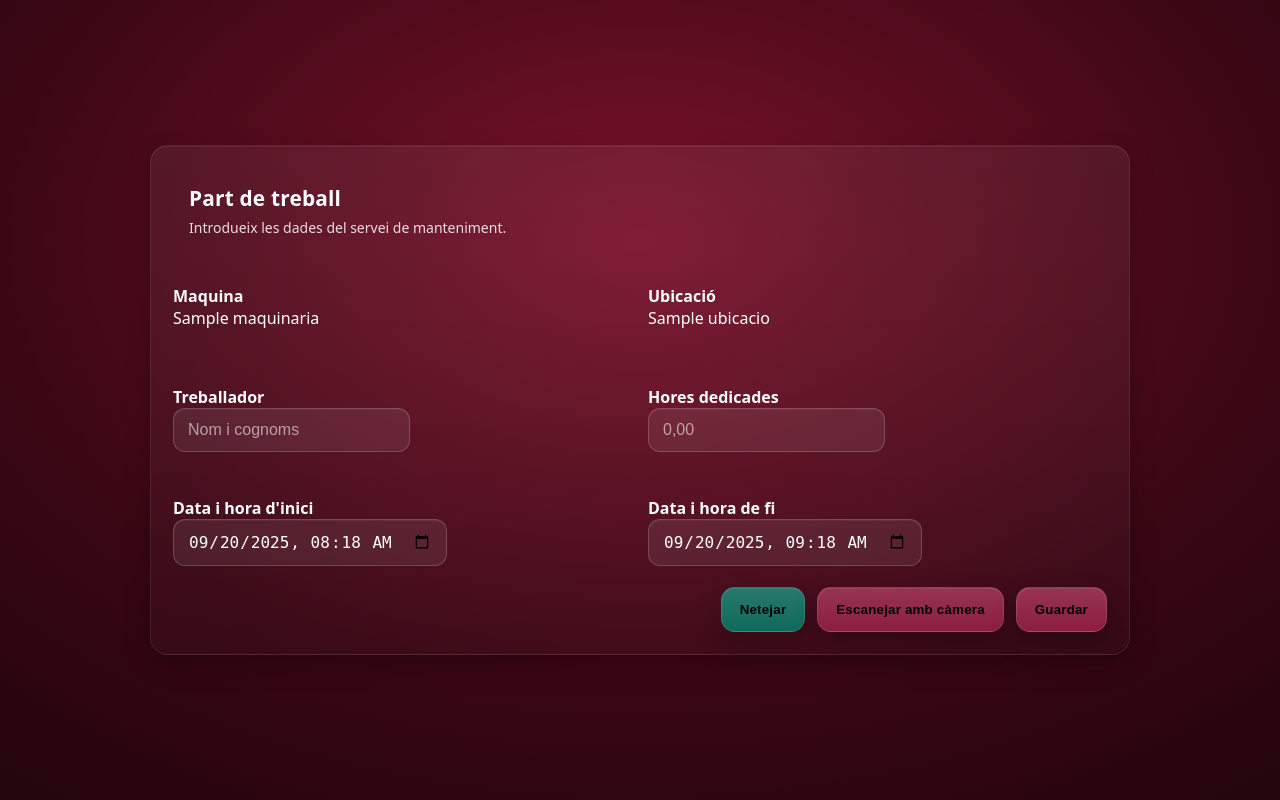
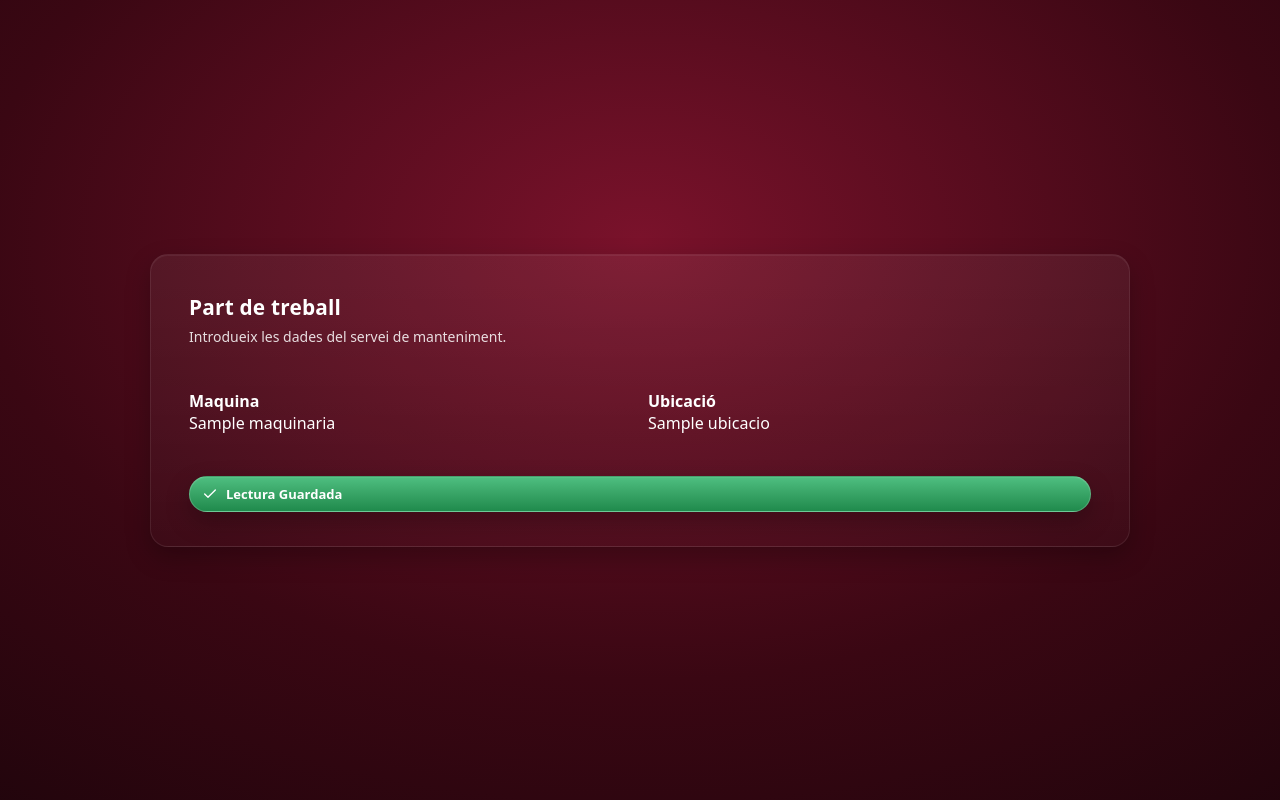
Before and after one commit to marccgcom/FormDemoProject, a Django app: template myScriptLauncher/demo_app/templates/feedback.html in a window 1280 px wide. Run offline with Django 5.2, Linux system fonts and the light colour scheme; the template is opened without the code that fills it: most values are stand-ins (such as "Sample title", 1, 10 or a date in 2020); some libraries are stand-ins or nearby versions.

Commit message:
feedback millorat

```diff
--- a/myScriptLauncher/demo_app/templates/feedback.html
+++ b/myScriptLauncher/demo_app/templates/feedback.html
@@ -17,6 +17,8 @@
       --teal:#0f6a5b;
       --or:#d5a021;
       --blau:#2e3a8c;
+      --green:#1f8a4c;
+      --green-2:#2fb36a;
       --radius:18px;
       --shadow:0 10px 25px rgba(0,0,0,.25), inset 0 1px 0 rgba(255,255,255,.06);
       --field-bg: rgba(255,255,255,.08);
@@ -44,13 +46,20 @@
     @media (min-width:768px){
       .card{ padding:22px; }
       .header{ margin-bottom:10px; }
-      .form{ display:grid; grid-template-columns: repeat(2, minmax(260px, 1fr)); grid-auto-rows: minmax(72px, 96px); gap:16px; }
+      .form{ display:grid; grid-template-columns: repeat(2, minmax(260px, 1fr)); grid-auto-rows: minmax(72px, 96px); gap:16px; padding:0 16px 16px; }
       .row{ display:flex; flex-direction:column; justify-content:center; }
       .actions{ display:flex; gap:12px; justify-content:flex-end; margin-top:8px; }
     }
 
     h1{ margin:16px 16px 0; font-size:clamp(18px,2.6vmin,28px); font-weight:800; letter-spacing:.2px; }
-    p.sub{ margin:6px 16px 12px; opacity:.85; font-size:clamp(12px,2vmin,14px); }
+    p.sub{ margin:6px 16px 8px; opacity:.85; font-size:clamp(12px,2vmin,14px); }
+
+    /* Pill */
+    .pill{ margin:0 16px 12px; display:inline-flex; align-items:center; gap:8px;
+      padding:8px 12px; border-radius:999px; font-weight:800; font-size:13px;
+      border:1px solid rgba(255,255,255,.18); box-shadow:var(--shadow);
+      background:linear-gradient(180deg, color-mix(in srgb, var(--green-2) 85%, #fff 15%), var(--green)); }
+    .pill svg{ width:16px; height:16px; flex:0 0 16px }
 
     label{ font-weight:700; }
     select,input{ appearance:none; -webkit-appearance:none; -moz-appearance:none; }
@@ -88,6 +97,7 @@
       <header class="header">
         <h1 id="ttl">Part de treball</h1>
         <p class="sub">Introdueix les dades del servei de manteniment.</p>
+
       </header>
 
       <form class="form" id="workorder" onsubmit="handleSubmit(event)">
@@ -108,45 +118,24 @@
             <input type="hidden" id="ubicacio" name="ubicacio" value="{{ ubicacio }}">
           </div>
         </div>
+      </form>
 
-        <!-- Trabajador -->
-        <div class="row">
-          <label class="label" for="trabajador">Treballador</label>
-          <div class="control">
-            <input id="trabajador" name="trabajador" class="field" type="text" placeholder="Nom i cognoms" required />
-          </div>
+      <!-- Pastilla verda d'estat -->
+        <div class="pill" role="status" aria-live="polite" aria-label="Lectura guardada">
+          <!-- icono check -->
+          <svg viewBox="0 0 24 24" fill="none" aria-hidden="true">
+            <path d="M20 6L9 17l-5-5" stroke="white" stroke-width="2" stroke-linecap="round" stroke-linejoin="round"/>
+          </svg>
+          Lectura Guardada
         </div>
 
-        <!-- Horas dedicadas -->
-        <div class="row">
-          <label class="label" for="hores">Hores dedicades</label>
-          <div class="control">
-            <input id="hores" name="hores" class="field" type="number" step="0.25" min="0" placeholder="0,00" inputmode="decimal" required />
-          </div>
-        </div>
-
-        <!-- Inici -->
-        <div class="row">
-          <label class="label" for="inici">Data i hora d'inici</label>
-          <div class="control">
-            <input id="inici" name="inici" class="field" type="datetime-local" required />
-          </div>
-        </div>
-
-        <!-- Fi -->
-        <div class="row">
-          <label class="label" for="fi">Data i hora de fi</label>
-          <div class="control">
-            <input id="fi" name="fi" class="field" type="datetime-local" required />
-          </div>
-        </div>
-      </form>
-
+      <!-- Accions ocultes en aquesta vista (si cal, descomenta)
       <div class="actions">
         <button class="btn btn--sec" type="button" onclick="document.getElementById('workorder').reset();">Netejar</button>
         <button class="btn btn--pri" type="button" onclick="openScanner()">Escanejar amb càmera</button>
         <button class="btn btn--pri" type="submit" form="workorder">Guardar</button>
       </div>
+      -->
     </section>
   </div>
 
@@ -167,6 +156,10 @@
 
   <script>
     (function init(){
+      // Si más adelante vuelves a activar campos de fecha, esto los pre-llenará
+      const i = document.getElementById('inici');
+      const f = document.getElementById('fi');
+      if(i && f){
         const pad = n => String(n).padStart(2,'0');
         const toLocalInput = d => {
           const yyyy = d.getFullYear();
@@ -178,28 +171,23 @@
         };
         const now = new Date();
         const later = new Date(now.getTime()+60*60*1000);
-      const i = document.getElementById('inici');
-      const f = document.getElementById('fi');
         i.value = toLocalInput(now);
         f.value = toLocalInput(later);
         i.addEventListener('change', () => {
           const iv = new Date(i.value);
           const fv = new Date(f.value);
-        if(fv < iv){ f.value = toLocalInput(new Date(iv.getTime()+30*60*1000)); }
+          if(fv < iv){
+            f.value = toLocalInput(new Date(iv.getTime()+30*60*1000));
+          }
           f.min = i.value;
         });
         f.min = i.value;
+      }
     })();
 
     function handleSubmit(e){
       e.preventDefault();
       const data = Object.fromEntries(new FormData(e.target).entries());
-      const start = new Date(data.inici);
-      const end = new Date(data.fi);
-      if(end <= start){
-        alert("La data de fi ha de ser posterior a l'inici.");
-        return;
-      }
       console.log('Dades enviades', data);
       alert('Formulari enviat!');
       e.target.reset();
```
Lines whose indentation alone changed are shown as unchanged.
